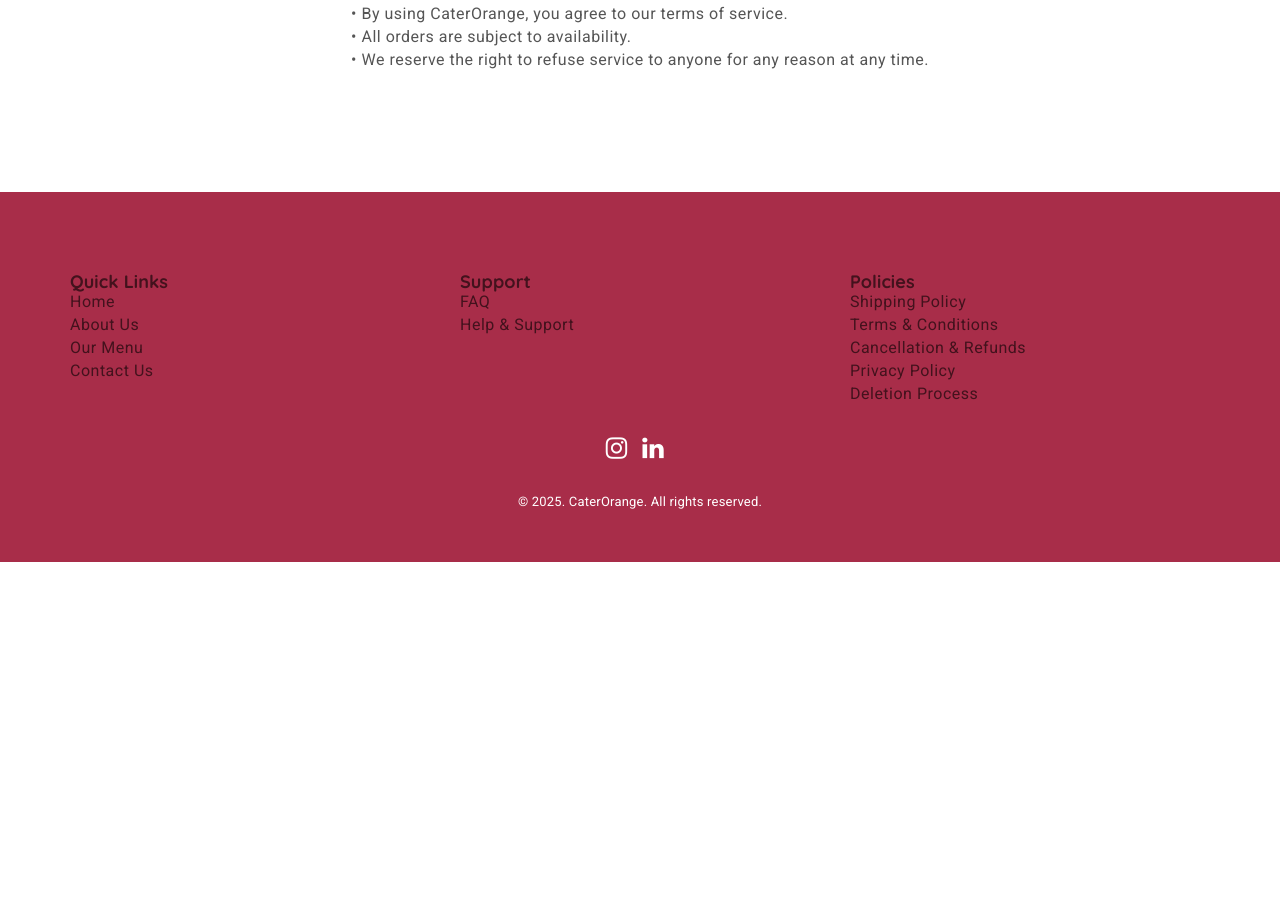
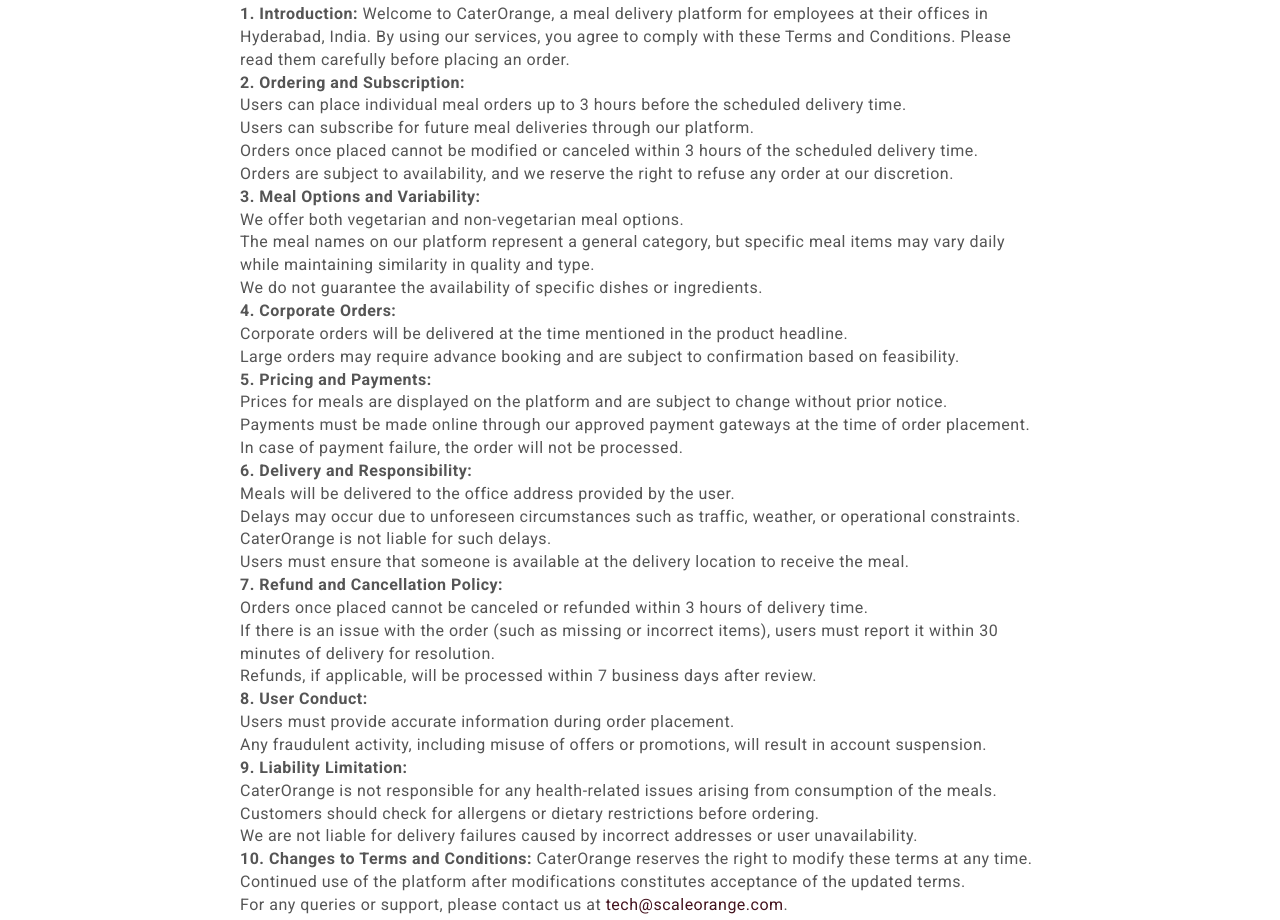
Before and after one commit to CaterOrange/CaterOrangeFrontendPages, a plain HTML site: page terms-conditions.html in a window 1280 px wide. Shown: the part 238-1158 px from the top of the page. Before the commit the page ends 800 px from the top, so only its background shows below. Drawn offline with Linux system fonts and the light colour scheme.

Commit message:
Update terms-conditions.html

```diff
--- a/terms-conditions.html
+++ b/terms-conditions.html
@@ -40,15 +40,80 @@
     <div class="container" style="margin-top: 100px;">
         <div class="about-inline text-center">
             <h3>Terms & Conditions</h3>
-            <div class="text-left" style="display: inline-block; text-align: left;">
+            <div class="text-left" style="display: inline-block; text-align: left;  max-width: 800px; width: 100%;">
                 <ul>
-                    <li>• By using CaterOrange, you agree to our terms of service.</li>
-                    <li>• All orders are subject to availability.</li>
-                    <li>• We reserve the right to refuse service to anyone for any reason at any time.</li>
+                    <li><strong>1. Introduction:</strong> Welcome to CaterOrange, a meal delivery platform for employees at their offices in Hyderabad, India. By using our services, you agree to comply with these Terms and Conditions. Please read them carefully before placing an order.</li>
+
+                    <li><strong>2. Ordering and Subscription:</strong>
+                        <ul>
+                            <li>Users can place individual meal orders up to 3 hours before the scheduled delivery time.</li>
+                            <li>Users can subscribe for future meal deliveries through our platform.</li>
+                            <li>Orders once placed cannot be modified or canceled within 3 hours of the scheduled delivery time.</li>
+                            <li>Orders are subject to availability, and we reserve the right to refuse any order at our discretion.</li>
+                        </ul>
+                    </li>
+
+                    <li><strong>3. Meal Options and Variability:</strong>
+                        <ul>
+                            <li>We offer both vegetarian and non-vegetarian meal options.</li>
+                            <li>The meal names on our platform represent a general category, but specific meal items may vary daily while maintaining similarity in quality and type.</li>
+                            <li>We do not guarantee the availability of specific dishes or ingredients.</li>
+                        </ul>
+                    </li>
+
+                    <li><strong>4. Corporate Orders:</strong>
+                        <ul>
+                            <li>Corporate orders will be delivered at the time mentioned in the product headline.</li>
+                            <li>Large orders may require advance booking and are subject to confirmation based on feasibility.</li>
+                        </ul>
+                    </li>
+
+                    <li><strong>5. Pricing and Payments:</strong>
+                        <ul>
+                            <li>Prices for meals are displayed on the platform and are subject to change without prior notice.</li>
+                            <li>Payments must be made online through our approved payment gateways at the time of order placement.</li>
+                            <li>In case of payment failure, the order will not be processed.</li>
+                        </ul>
+                    </li>
+
+                    <li><strong>6. Delivery and Responsibility:</strong>
+                        <ul>
+                            <li>Meals will be delivered to the office address provided by the user.</li>
+                            <li>Delays may occur due to unforeseen circumstances such as traffic, weather, or operational constraints. CaterOrange is not liable for such delays.</li>
+                            <li>Users must ensure that someone is available at the delivery location to receive the meal.</li>
+                        </ul>
+                    </li>
+
+                    <li><strong>7. Refund and Cancellation Policy:</strong>
+                        <ul>
+                            <li>Orders once placed cannot be canceled or refunded within 3 hours of delivery time.</li>
+                            <li>If there is an issue with the order (such as missing or incorrect items), users must report it within 30 minutes of delivery for resolution.</li>
+                            <li>Refunds, if applicable, will be processed within 7 business days after review.</li>
+                        </ul>
+                    </li>
+
+                    <li><strong>8. User Conduct:</strong>
+                        <ul>
+                            <li>Users must provide accurate information during order placement.</li>
+                            <li>Any fraudulent activity, including misuse of offers or promotions, will result in account suspension.</li>
+                        </ul>
+                    </li>
+
+                    <li><strong>9. Liability Limitation:</strong>
+                        <ul>
+                            <li>CaterOrange is not responsible for any health-related issues arising from consumption of the meals. Customers should check for allergens or dietary restrictions before ordering.</li>
+                            <li>We are not liable for delivery failures caused by incorrect addresses or user unavailability.</li>
+                        </ul>
+                    </li>
+
+                    <li><strong>10. Changes to Terms and Conditions:</strong> CaterOrange reserves the right to modify these terms at any time. Continued use of the platform after modifications constitutes acceptance of the updated terms.</li>
+
+                    <li>For any queries or support, please contact us at <a href="mailto:tech@scaleorange.com">tech@scaleorange.com</a>.</li>
                 </ul>
             </div>
         </div>
-        </div>
+    </div>
+
 
     </div>
 
```
